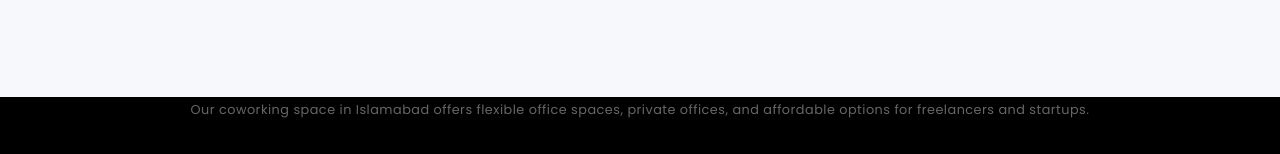
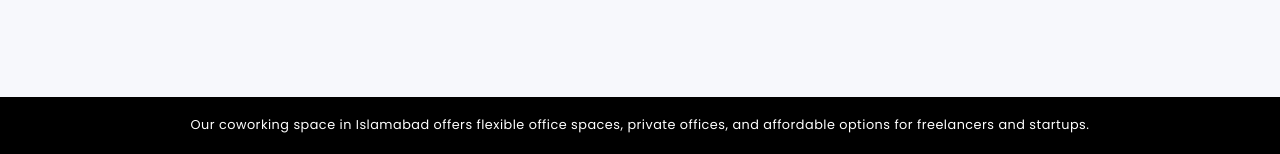
Before and after one commit to prowork-pakistan/prowork-pakistan.github.io, a plain HTML site: page PrivacyPolicy.html in a window 1280 px wide. Shown: the part 2241-2395 px from the top of the page. Drawn offline with Linux system fonts and the light colour scheme; some packages are replaced by stand-ins of ours.

Commit message:
Deploying to gh-pages from @ prowork-pakistan/prowork-pakistan.github.io@084708631129502e25fc342b7bf19a398ad8c8de 🚀

```diff
--- a/PrivacyPolicy.html
+++ b/PrivacyPolicy.html
@@ -178,7 +178,7 @@
   </div>
 </section>
 
-<p style="font-size: 0.8em; color: #666; text-align: center;">Our coworking space in Islamabad offers flexible office spaces, private offices, and affordable options for freelancers and startups.</p>
+<p style="font-size: 0.8em; color: #FFF; text-align: center; margin-top: 15px;">Our coworking space in Islamabad offers flexible office spaces, private offices, and affordable options for freelancers and startups.</p>
 <!-- Non Critical CSS -->
 <link href="css/non-critical.css" rel="stylesheet" />
 <!-- Google Map -->
```
Also changed, not shown: about.html (+1 -1 lines), blog-post.html (+1 -1 lines), blog.html (+1 -1 lines), contact.html (+1 -1 lines), error.html (+1 -1 lines), index.html (+1 -1 lines), terms.html (+1 -1 lines).
